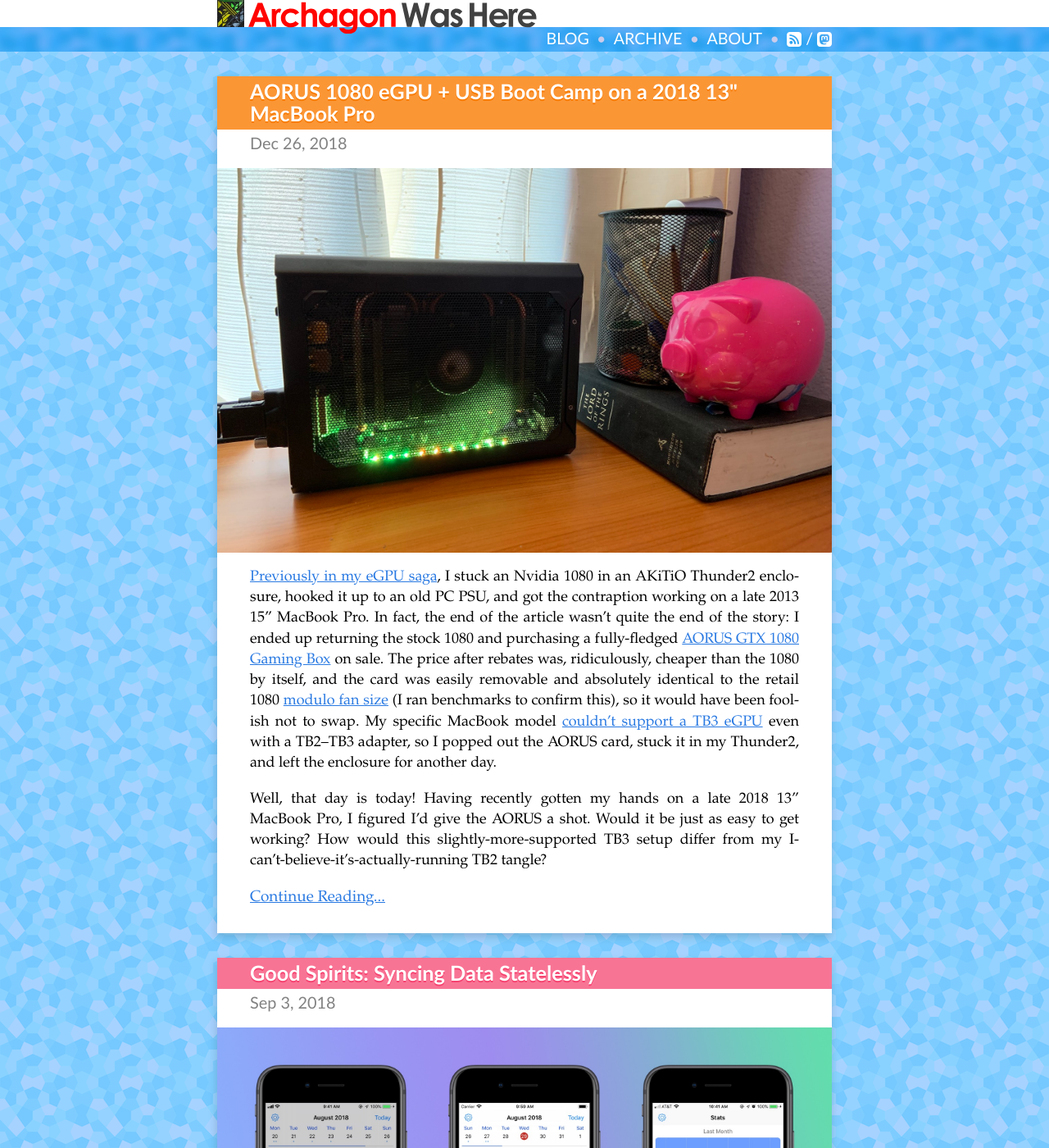
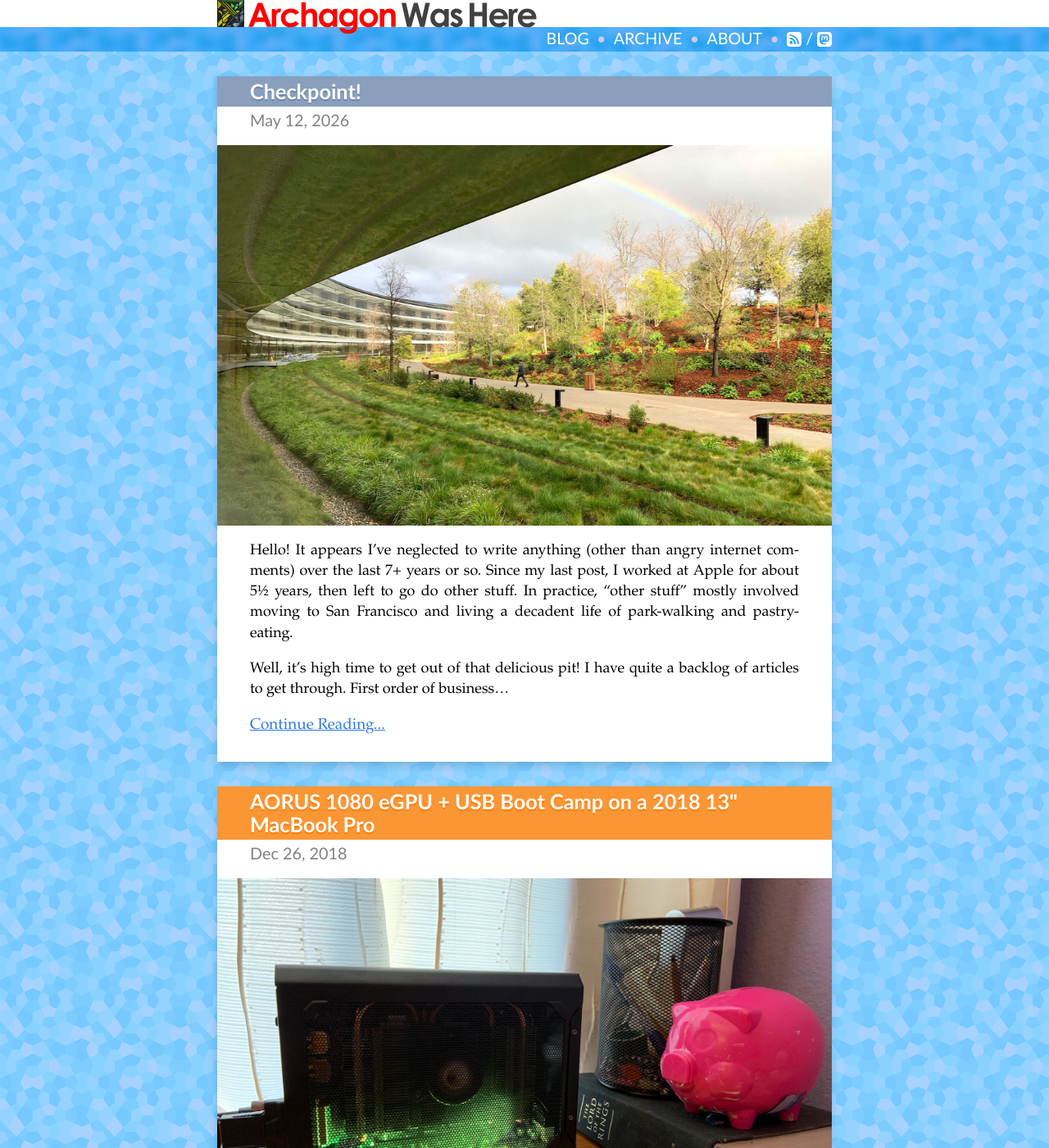
Before and after one commit to archagon/archagon.net, a Jekyll site: the page built from index.html, in a window 1280 px wide and 1400 px high. Shown: the whole window at 82% size. Built offline with Jekyll 4.4.1, drawn with Linux system fonts in a browser that asks for light colours; the list of posts is cut into pages by our own code; some of the changed text lies outside the part shown.

Commit message:
New article: "Checkpoint".

```diff
--- /dev/null
+++ b/_posts/2026-05-12-checkpoint.md
@@ -0,0 +1,40 @@
+---
+layout: post
+title: 'Checkpoint!'
+date: 2026-05-12 11:24 -0700
+comments: true
+categories: ["personal"]
+image_header: "apple.jpg"
+image_path: /blog/checkpoint/
+---
+
+{% include imageheader wide=true %}
+
+Hello! It appears I've neglected to write anything (other than angry internet comments) over the last 7+ years or so. Since my last post, I worked at Apple for about 5½ years, then left to go do other stuff. In practice, "other stuff" mostly involved moving to San Francisco and living a decadent life of park-walking and pastry-eating.
+
+Well, it's high time to get out of that delicious pit! I have quite a backlog of articles to get through. First order of business...
+
+<!--more-->
+
+...restore some of my decrepid projects. The code for my Jekyll blog was living on a 2013-era Macbook with software dependencies of a similar vintage. That [repo](https://github.com/archagon/archagon.net) has now been extracted, updated, and rehomed to my primary computer. Hooray!
+
+Next, I need to modernize some apps that have been gathering dust over the years: [SensibleSideButtons](http://sensible-side-buttons.archagon.net/), [Good Spirits]({% post_url 2018-09-03-good-spirits-persisting-data-statelessly %}), and [Backgroundifier](http://backgroundifier.archagon.net/). I still use these every day, so they deserve some good maintenance and polish. Eventually, I intend to resurrect all of my previous app projects and (probably) open source them in the process. I don't like having hard work go to waste.
+
+By the way: LLMs seem to be all the rage these days, but I find myself identifying more and more with [AI vegetarianism](https://sboots.ca/2026/03/11/generative-ai-vegetarianism/). The tech as it currently stands feels thoroughly toxic. I don't need to maximize my productivity and I *do* need to keep my mind sharp, so I will avoid it altogether for the forseeable future — even if it has the capacity to one-shot some of these updates. Programming is *fun*, and I don't intend to be a glorified code reviewer for the rest of my days.
+
+You can rest assured that no LLMs will ever be used in the writing of this blog.
+
+My ultimate goal for the next few years is to devote my energy to music, art, and game development. I've found it truly difficult to find creative spark in today's political climate, but it has to be done — somehow.
+
+Speaking of spark, there's a cat named Phoebe in my life now. She's amazing. Frankly, she could be a social media superstar, but she's on her own schedule. Here she is [clapping for attentions](https://littlebuddythecat.com/2024/02/17/why-do-some-cats-do-the-begging-paws-praying-motion/) as she often does:
+
+<div class="caption">
+<video controls muted preload="none" width="100%" poster="{% include imagepath name='phoebe.poster.jpg' %}">
+<source src="{% include imagepath name='phoebe.mp4' %}" type="video/mp4">
+Your browser does not support the video tag.
+</video>
+</div>
+
+Corporate social media is dead but the Fediverse is thriving, so come chat with me on <a class="about-icon-container" href="https://mastodon.social/@{{ site.mastodon }}"><img class="about-social-icon" src="{{ site.baseurl }}/images/social-icons/mastodon.svg" /><span class="about-social-service">Mastodon</span></a>.
+
+See you in the feeds!
```
Also changed, not shown: _posts/2018-05-02-a-native-art-gallery-for-your-mac.md (+2 -2 lines), images/blog/checkpoint/apple.jpg (added), images/blog/checkpoint/phoebe.poster.jpg (added), 1 other file.
